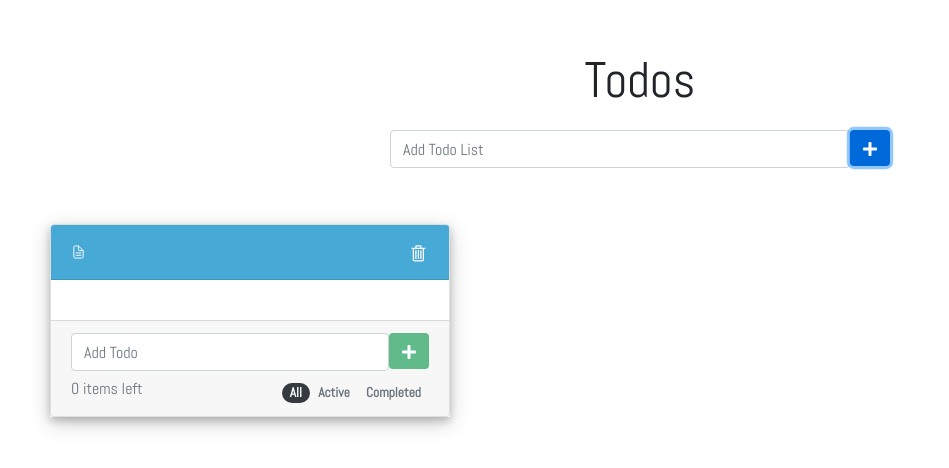
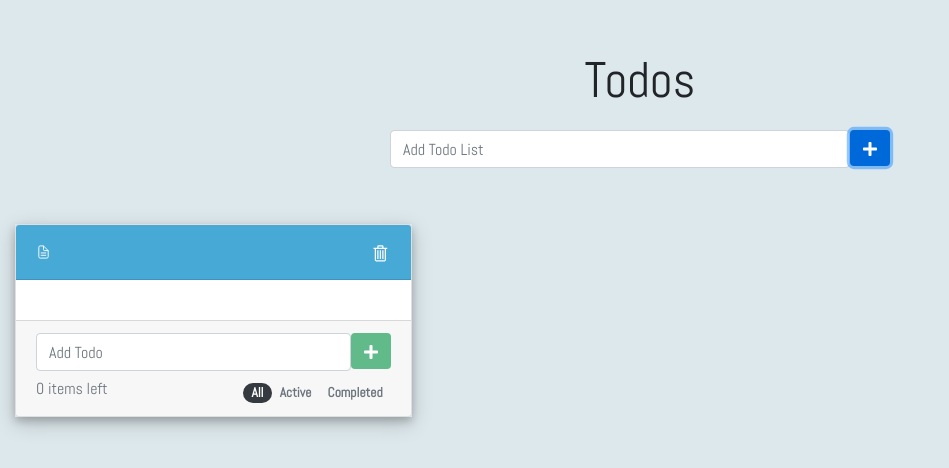
Before and after one commit to TalSBA/Todos, a React (Create React App) app: page / in a window 1280 px wide. Both pictures are taken after a click on the button 870 px from the left and 148 px from the top of the page. Shown: the top 468 px of the page, without its empty margins (0-949 px from the left). Built offline with nearby package versions, Linux system fonts and the light colour scheme.

Commit message:
add github pages + fix layout

```diff
--- a/package.json
+++ b/package.json
@@ -1,12 +1,14 @@
 {
   "name": "todos",
   "version": "0.1.0",
+  "homepage": "https://talsba.github.io/Todos",
   "private": true,
   "dependencies": {
     "@testing-library/jest-dom": "^5.12.0",
     "@testing-library/react": "^11.2.6",
     "@testing-library/user-event": "^12.8.3",
     "bootstrap": "^4.6.0",
+    "gh-pages": "^3.1.0",
     "react": "^17.0.2",
     "react-bootstrap": "^1.5.2",
     "react-dom": "^17.0.2",
@@ -16,6 +18,8 @@
   },
   "scripts": {
     "start": "react-scripts start",
+    "predeploy": "npm run build",
+    "deploy": "gh-pages -d build",
     "build": "react-scripts build",
     "test": "react-scripts test",
     "eject": "react-scripts eject"
--- a/public/index.html
+++ b/public/index.html
@@ -2,7 +2,7 @@
 <html lang="en">
   <head>
     <meta charset="utf-8" />
-    <link rel="icon" href="%PUBLIC_URL%/favicon.ico" />
+    <link rel="icon" href="%PUBLIC_URL%/To-do_List-512.png" />
     <meta name="viewport" content="width=device-width, initial-scale=1" />
     <meta name="theme-color" content="#000000" />
     <meta
@@ -24,7 +24,7 @@
       work correctly both with client-side routing and a non-root public URL.
       Learn how to configure a non-root public URL by running `npm run build`.
     -->
-    <title>React App</title>
+    <title>Todos</title>
   </head>
   <body>
     <noscript>You need to enable JavaScript to run this app.</noscript>
--- a/src/Pages/Todos.js
+++ b/src/Pages/Todos.js
@@ -1,5 +1,5 @@
 import React, { useState } from "react";
-import { CardColumns, Col, Row } from "react-bootstrap";
+import { CardColumns, Col, Container, Row } from "react-bootstrap";
 
 import TodoCard from "../Components/TodoCard";
 import TodoInput from "../Components/TodoInput";
@@ -32,7 +32,7 @@ function Todos(props) {
     setLists(newListsArr);
   }
   return (
-    <div className="p-todos">
+    <Container fluid className="p-todos">
         <h1>Todos</h1>
         <TodoInput
           placeholder="Add Todo List"
@@ -45,13 +45,13 @@ function Todos(props) {
         {lists &&
           lists.map((todoList) => {
             return (
-              <Col lg={4}>
+              <Col lg={4} md={2}>
                 <TodoCard todoList={todoList} onDeleteList={deleteList} />
               </Col>
             );
           })}
       </Row>
-    </div>
+    </Container>
   );
 }
 
--- a/src/Styles/App.css
+++ b/src/Styles/App.css
@@ -1,3 +1,3 @@
-body {
+html {
   background-color: #dde8ec;
 }
--- a/src/Styles/TodoCard.css
+++ b/src/Styles/TodoCard.css
@@ -1,6 +1,7 @@
 .c-todo-card {
-  width: 400px;
+  margin: 0 auto;
   margin-bottom: 10px;
+  width: 100%;
   box-shadow: 0 4px 8px 0 rgba(0, 0, 0, 0.2), 0 6px 20px 0 rgba(0, 0, 0, 0.19);
 }
 
--- a/src/Styles/Todos.css
+++ b/src/Styles/Todos.css
@@ -1,6 +1,11 @@
 .p-todos {
   font-family: Abel;
+  margin: 0 auto;
   margin: 50px;
+  background-color: #dde8ec;
+}
+.p-todos .container{
+    width: 100% !important;
 }
 .p-todos > h1 {
   text-align: center;
```
Also changed, not shown: public/To-do_List-512.png (added), 1 other file (tests, documents, lock files or other folders). Lines whose indentation alone changed are shown as unchanged.
